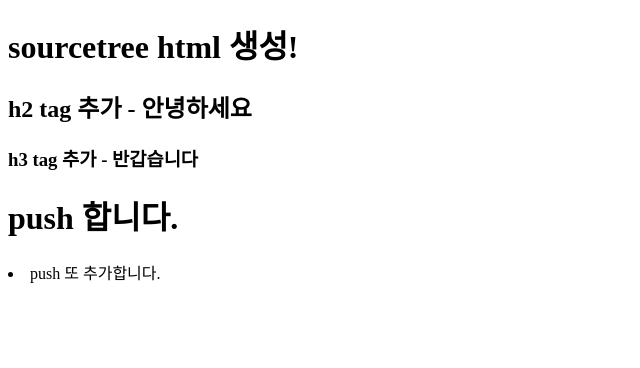
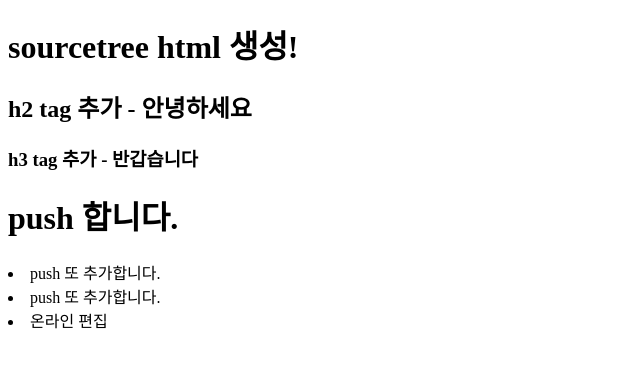
Before and after one commit to xogh0207/git_backup, a plain HTML site: page index.html in a window 1280 px wide. Shown: the whole page, without its empty margins (0-640 px from the left). Drawn offline with Linux system fonts and the light colour scheme.

Commit message:
Update index.html

```diff
--- a/index.html
+++ b/index.html
@@ -12,6 +12,8 @@
     <h1>push 합니다.</h1>
     <div>
         <li>push 또 추가합니다.</li>
+        <li>push 또 추가합니다.</li>
+        <li>온라인 편집</li>
     </div>
 </body>
 </html>
```
